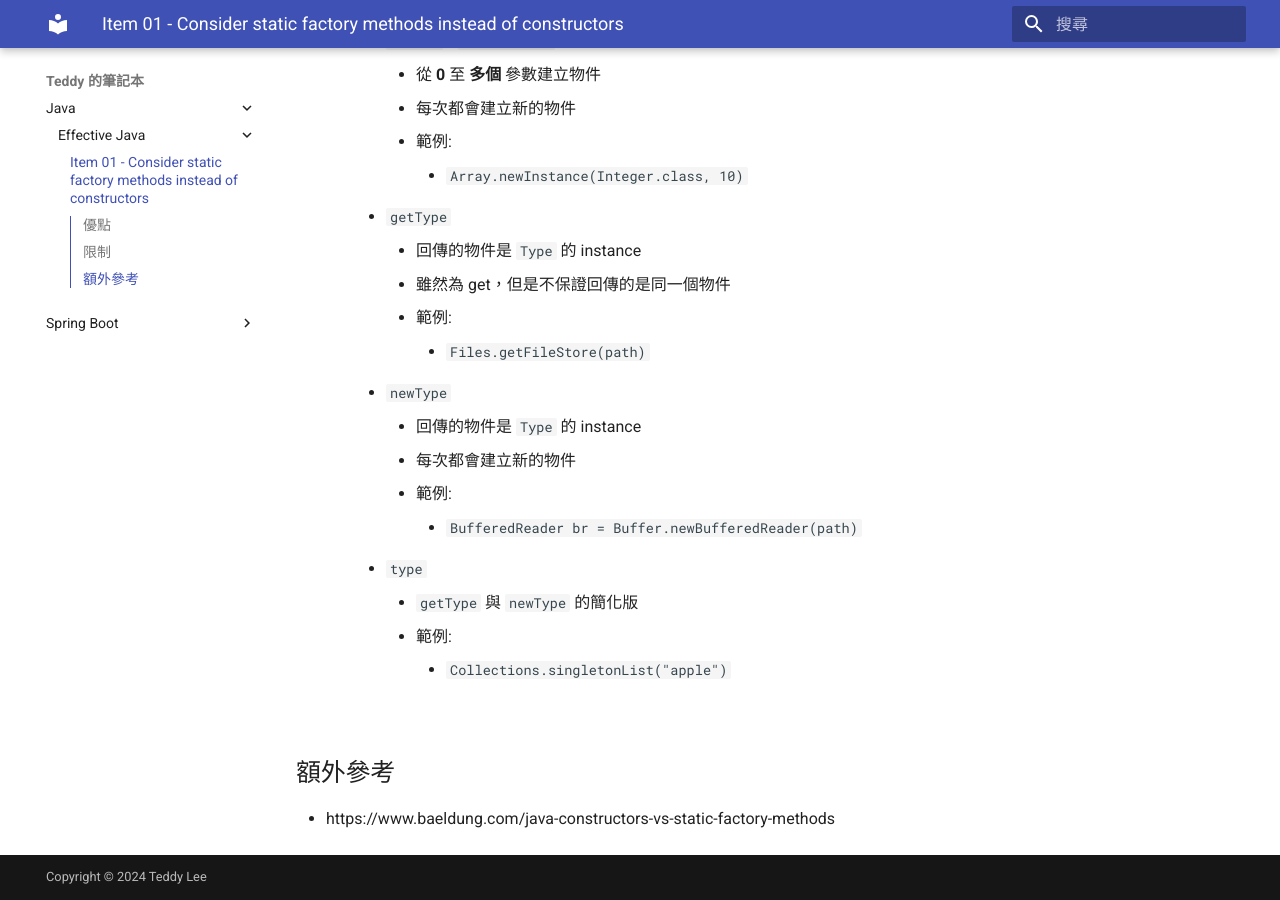
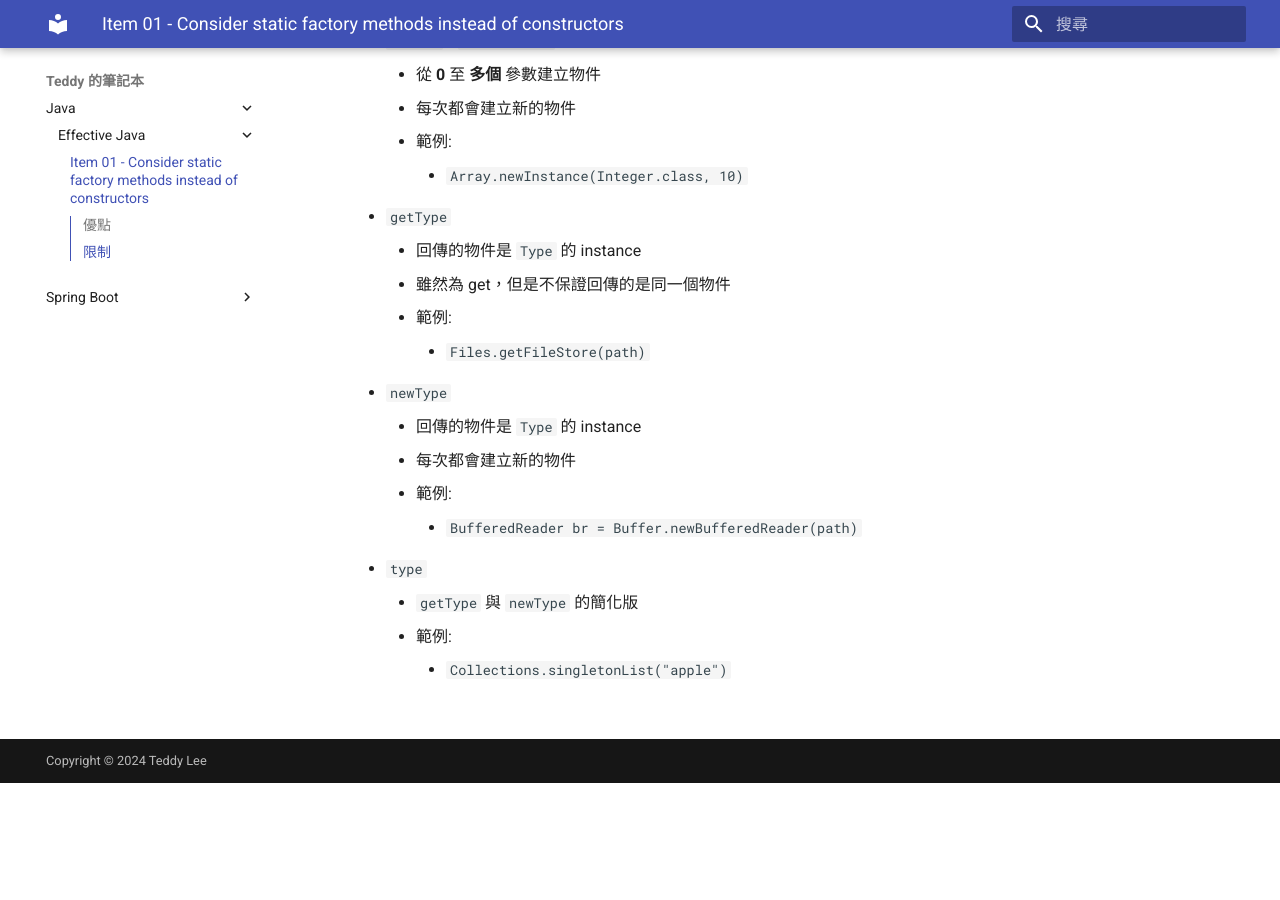
Before and after one commit to teddyprogramming/teddyprogramming.github.io, an MkDocs documentation site: the page built from docs/java/effective-java/01_consider_static_factor_methods_instead_of_constructors.md, in a window 1280 px wide and 900 px high, scrolled down 2577 px. Built offline with MkDocs 1.6.1 and Material for MkDocs 9.7.7, drawn with Linux system fonts in a browser that asks for light colours; after the commit the page ends 3360 px from its top, so only the background shows below that.

Commit message:
remove additional reference link that I did not refer to

```diff
--- a/docs/java/effective-java/01_consider_static_factor_methods_instead_of_constructors.md
+++ b/docs/java/effective-java/01_consider_static_factor_methods_instead_of_constructors.md
@@ -107,7 +107,3 @@
              - `getType` 與 `newType` 的簡化版
              - 範例:
                  - `Collections.singletonList("apple")`
-
-## 額外參考
-
-- https://www.baeldung.com/java-constructors-vs-static-factory-methods
```
